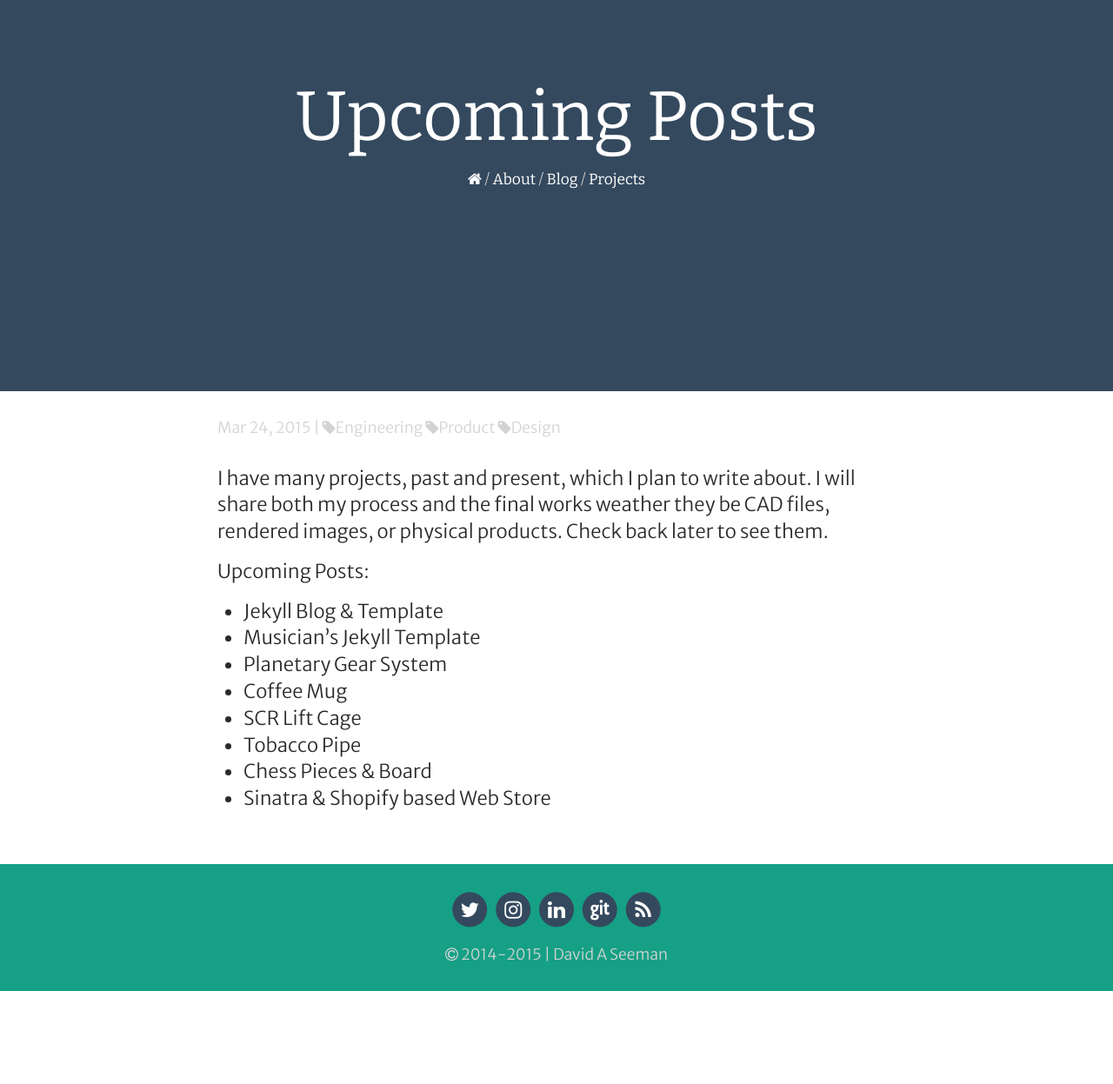
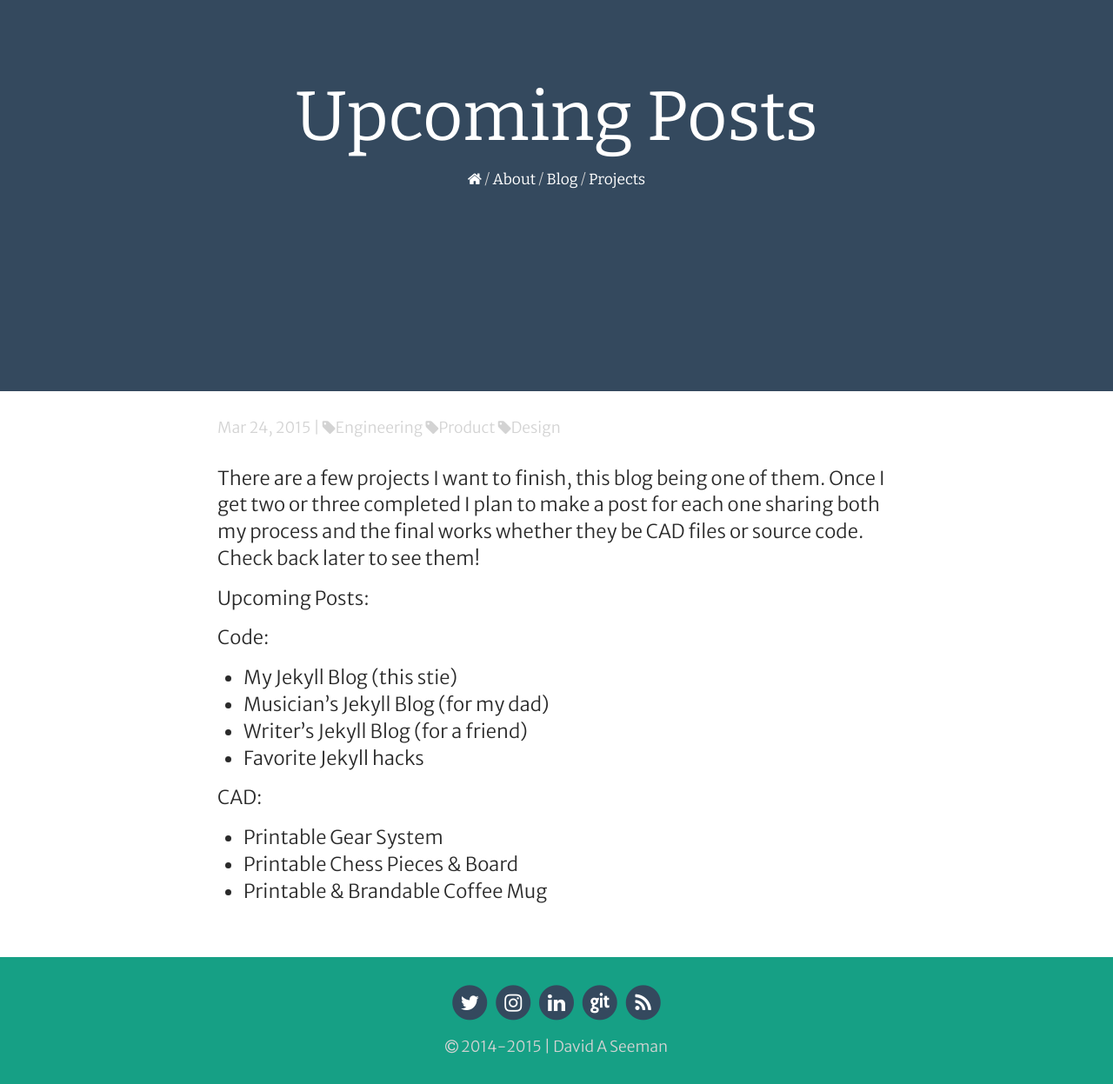
Before and after one commit to Shipwright/daveas.github.io, a Jekyll site: the page built from _posts/2015-03-24-upcoming-posts.markdown, in a window 1280 px wide. Shown: the whole page at 87% size. Built offline with Jekyll 4.4.1, drawn with Linux system fonts in a browser that asks for light colours; nearby versions of some CDN libraries; some web fonts are replaced; comment, search, counter and statistics services are not loaded; before the commit the page ends 1140 px from its top, so only the background shows below that.

Commit message:
Update 2015-03-24-upcoming-posts.markdown

```diff
--- a/_posts/2015-03-24-upcoming-posts.markdown
+++ b/_posts/2015-03-24-upcoming-posts.markdown
@@ -7,19 +7,21 @@ tags:
   - Engineering
   - Product
   - Design
-excerpt: "I have many projects, past and present, which I plan to write about. I will share both my process and the final works weather they be CAD files, rendered images, or physical products. Check back later to see them."
+excerpt: "There are a few projects I want to finish, this blog being one of them. Once I get two or three completed I plan to make a post for each one sharing both my process and the final works whether they be CAD files or source code. Check back later to see them!"
 published: true
 ---
 
-I have many projects, past and present, which I plan to write about. I will share both my process and the final works weather they be CAD files, rendered images, or physical products. Check back later to see them.
+There are a few projects I want to finish, this blog being one of them. Once I get two or three completed I plan to make a post for each one sharing both my process and the final works whether they be CAD files or source code. Check back later to see them!
 
 Upcoming Posts:
 
-- Jekyll Blog & Template
-- Musician’s Jekyll Template
-- Planetary Gear System
-- Coffee Mug
-- SCR Lift Cage
-- Tobacco Pipe
-- Chess Pieces & Board
-- Sinatra & Shopify based Web Store
+Code:
+- My Jekyll Blog (this stie)
+- Musician’s Jekyll Blog (for my dad)
+- Writer's Jekyll Blog (for a friend)
+- Favorite Jekyll hacks
+
+CAD:
+- Printable Gear System
+- Printable Chess Pieces & Board
+- Printable & Brandable Coffee Mug
```
